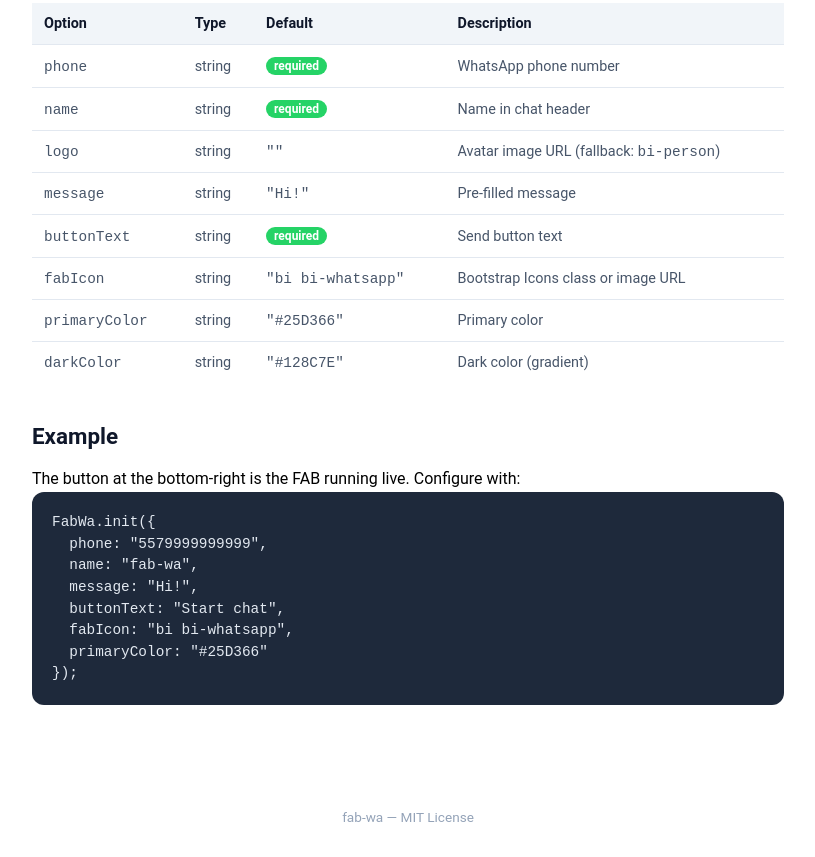
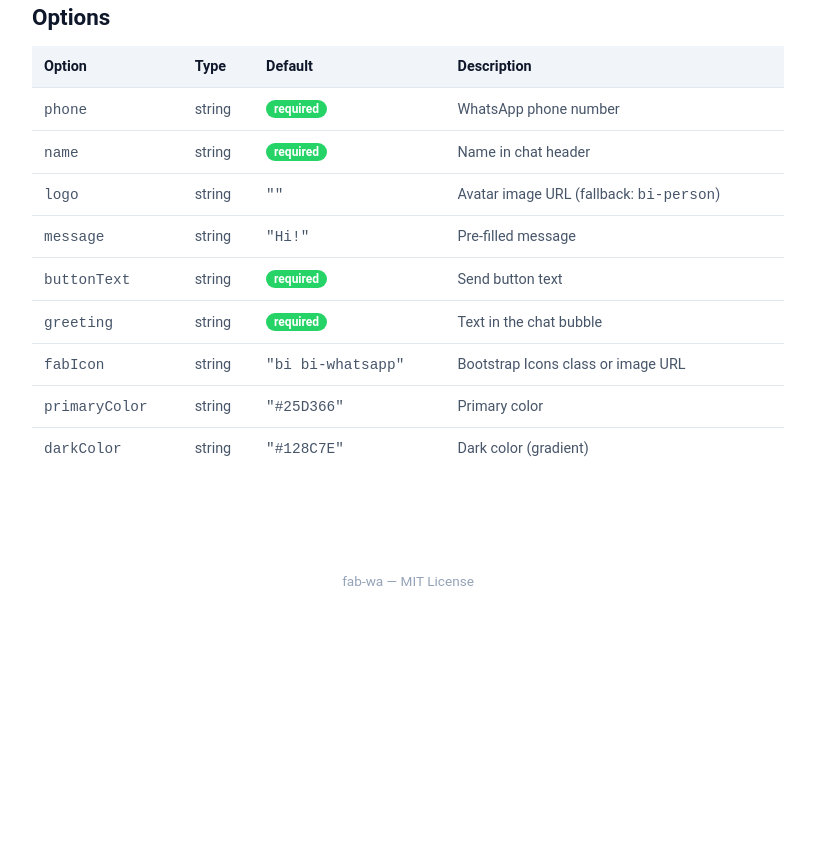
Before and after one commit to jjoaovitor7/fab-wa, a website: page demo/index.html in a window 1280 px wide. Shown: the part 622-1479 px from the top of the page, without its empty margins (232-1047 px from the left). After the commit the page ends 1243 px from the top, so only its background shows below. Drawn offline with Linux system fonts and the light colour scheme.

Commit message:
feat: custom greeting and demo improvements.

```diff
--- a/demo/index.html
+++ b/demo/index.html
@@ -18,11 +18,13 @@
   import FabWa from "https://cdn.jsdelivr.net/npm/fab-wa@latest";
   FabWa.init({
     phone: "5579999999999",
-    name: "My Site",
+    name: "fab-wa",
     message: "Hi!",
     buttonText: "Start chat",
+    greeting: "Chat with us on WhatsApp",
+    fabIcon: "bi bi-whatsapp",
     primaryColor: "#25D366"
-  });
+});
 &lt;/script&gt;</code></pre>
 
       <h2>Options</h2>
@@ -67,6 +69,12 @@
             <td>Send button text</td>
           </tr>
           <tr>
+            <td><code>greeting</code></td>
+            <td>string</td>
+            <td><span class="badge">required</span></td>
+            <td>Text in the chat bubble</td>
+          </tr>
+          <tr>
             <td><code>fabIcon</code></td>
             <td>string</td>
             <td><code>"bi bi-whatsapp"</code></td>
@@ -86,19 +94,6 @@
           </tr>
         </tbody>
       </table>
-
-      <h2>Example</h2>
-      <p>
-        The button at the bottom-right is the FAB running live. Configure with:
-      </p>
-      <pre><code>FabWa.init({
-  phone: "5579999999999",
-  name: "fab-wa",
-  message: "Hi!",
-  buttonText: "Start chat",
-  fabIcon: "bi bi-whatsapp",
-  primaryColor: "#25D366"
-});</code></pre>
     </div>
 
     <div class="footer">fab-wa &mdash; MIT License</div>
@@ -111,6 +106,7 @@
         name: "fab-wa",
         message: "Hi!",
         buttonText: "Start chat",
+        greeting: "Chat with us on WhatsApp",
         fabIcon: "bi bi-whatsapp",
         primaryColor: "#25D366",
       });
--- a/package.json
+++ b/package.json
@@ -1,6 +1,6 @@
 {
   "name": "fab-wa",
-  "version": "1.0.3",
+  "version": "1.0.4",
   "description": "Unofficial WhatsApp FAB",
   "author": "jjoaovitor7",
   "type": "module",
--- a/src/core/FabWa.js
+++ b/src/core/FabWa.js
@@ -11,6 +11,7 @@ export default class FabWa {
 
       message: options.message || "Hi!",
       buttonText: options.buttonText,
+      greeting: options.greeting,
 
       fabIcon: options.fabIcon || "bi bi-whatsapp",
 
@@ -75,7 +76,7 @@ export default class FabWa {
 
         <div class="fab-body">
           <div class="fab-bubble">
-            👋 Chat with us on WhatsApp
+            ${this.config.greeting}
           </div>
         </div>
 
```
Also changed, not shown: README.md.
